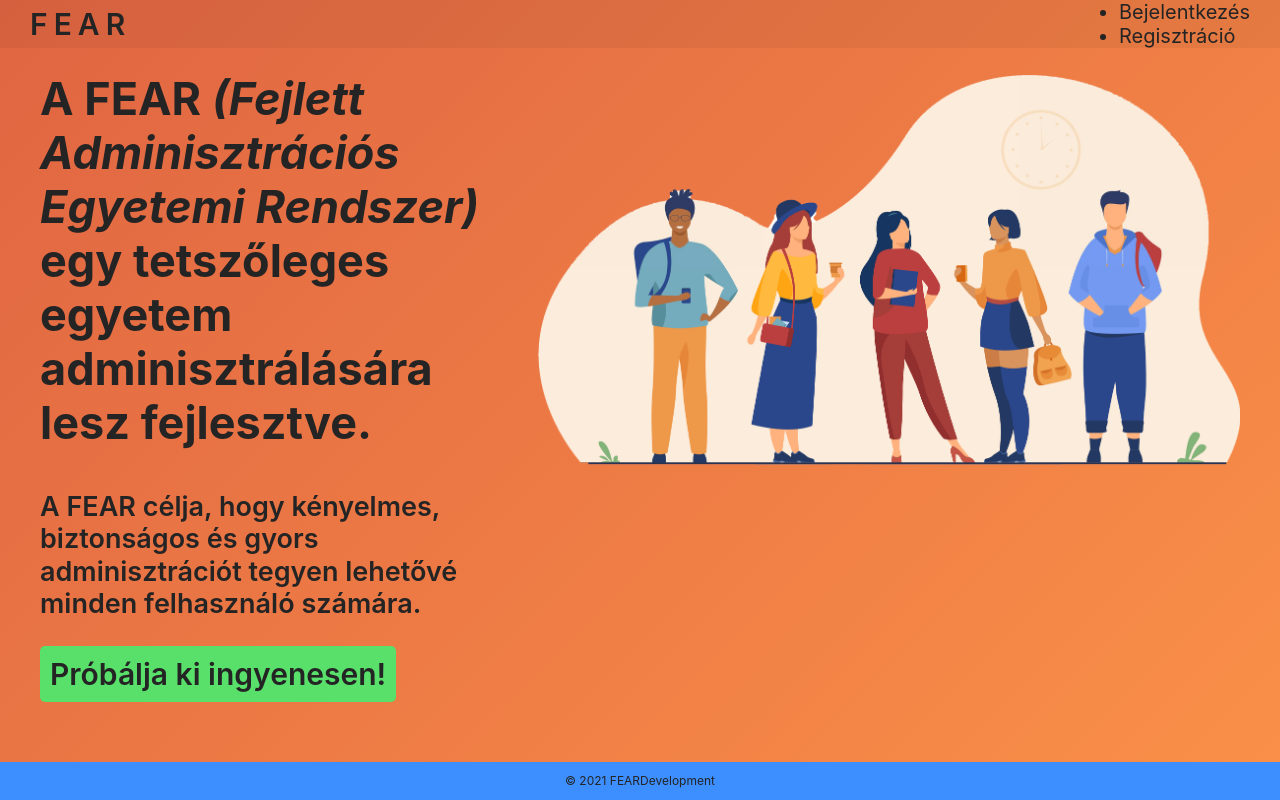
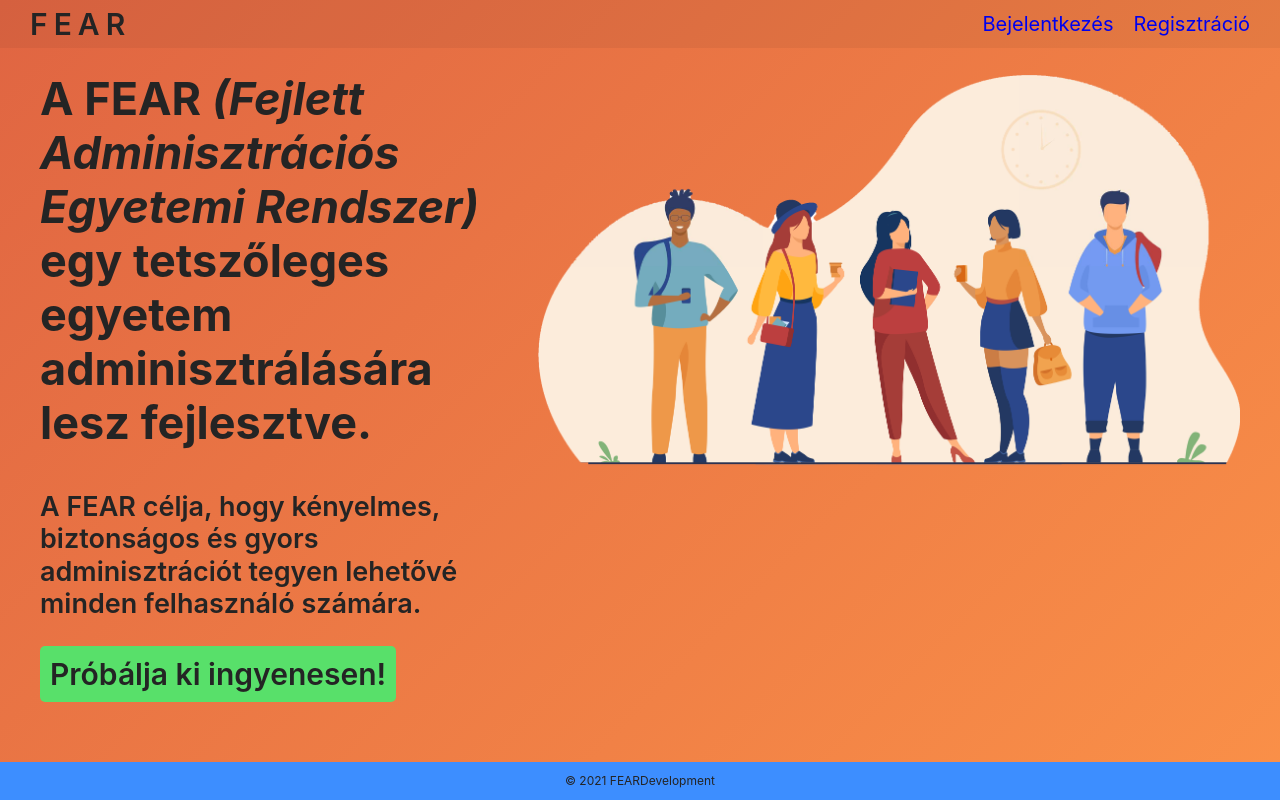
Before and after one commit to feardevelopment/fear-frontend, a Svelte app: page / in a window 1280 px wide. Built offline with nearby package versions, Linux system fonts and the light colour scheme.

Commit message:
style: change styles for components

```diff
--- a/public/global.css
+++ b/public/global.css
@@ -10,8 +10,8 @@
 html,
 body {
 	position: relative;
-	width: 100%;
-	height: 100%;
+	width: 100vw;
+	height: 100vh;
 }
 
 body {
@@ -28,12 +28,6 @@ body {
 
 a {
 	text-decoration: none;
-	color: var(--textColor);
-	background-color: var(--accentColor);
-}
-
-a:hover {
-	background-color: var(--lightAccentColor);
 }
 
 *, *::before, *::after {
--- a/src/Footer.svelte
+++ b/src/Footer.svelte
@@ -10,8 +10,6 @@
   footer {
     background-color: var(--footerColor);
     text-align: center;
-    grid-row-start: 3;
-    grid-row-end: 4;
 
     p {
       font-size: 1.2em;
--- a/src/Home.svelte
+++ b/src/Home.svelte
@@ -41,7 +41,13 @@
           grid-area: 3 / 1 / 4 / 2;
           white-space: nowrap;
           width: min-content;
+          color: var(--textColor);
+          background-color: var(--accentColor);
 
+
+          &:hover {
+            background-color: var(--lightAccentColor);
+          }
           p {
             font-size: 3em;
           }
--- a/src/Login.svelte
+++ b/src/Login.svelte
@@ -3,10 +3,17 @@
 </script>
 
 <ul>
-  <li>Bejelentkezés</li>
-  <li>Regisztráció</li>
+  <li><a href="/">Bejelentkezés</a></li>
+  <li><a href="/">Regisztráció</a></li>
 </ul>
 
 <style lang="scss">
+  ul {
+    display: flex;
 
+    li {
+      list-style-type: none;
+      margin-left: 1em;
+    }
+  }
 </style>
```
